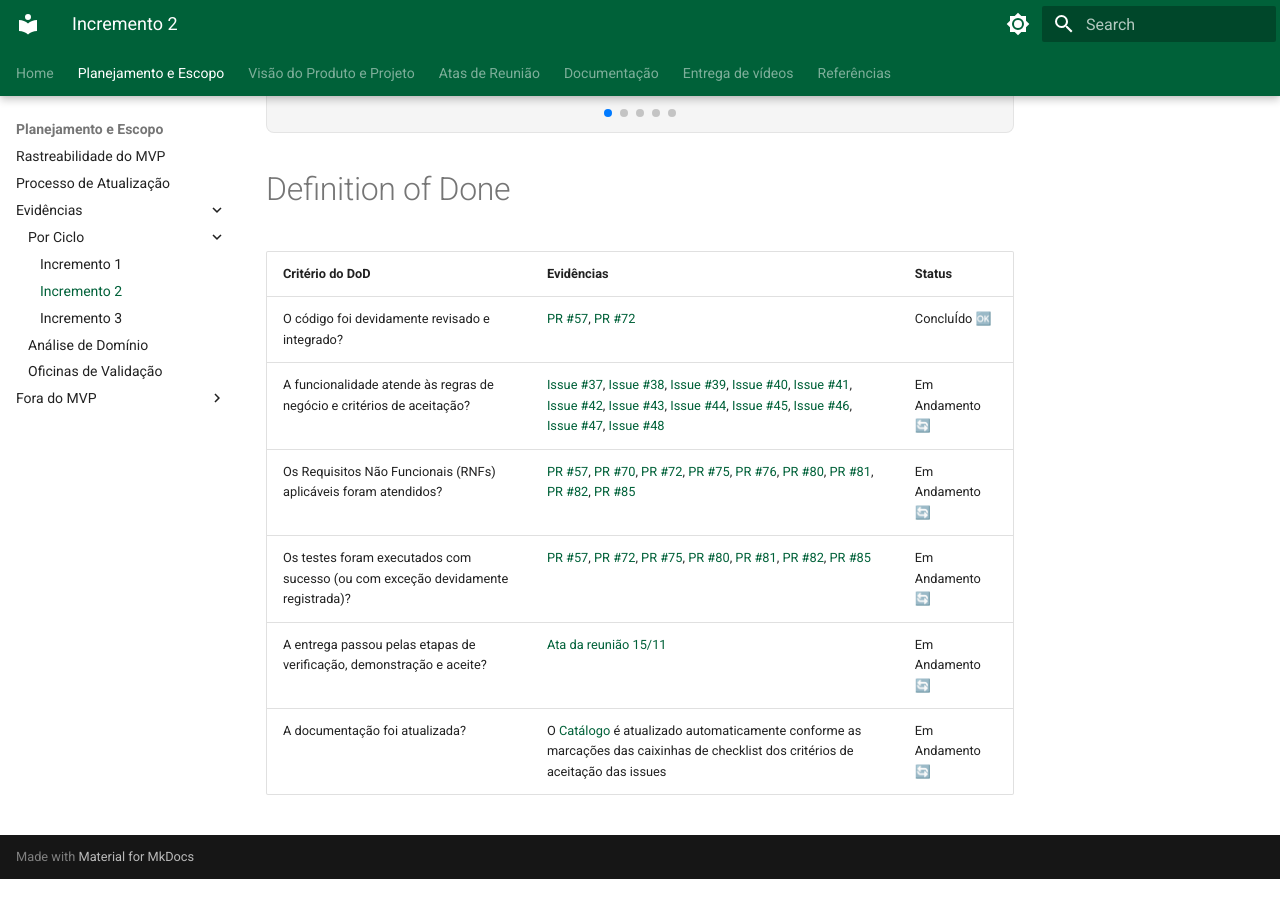
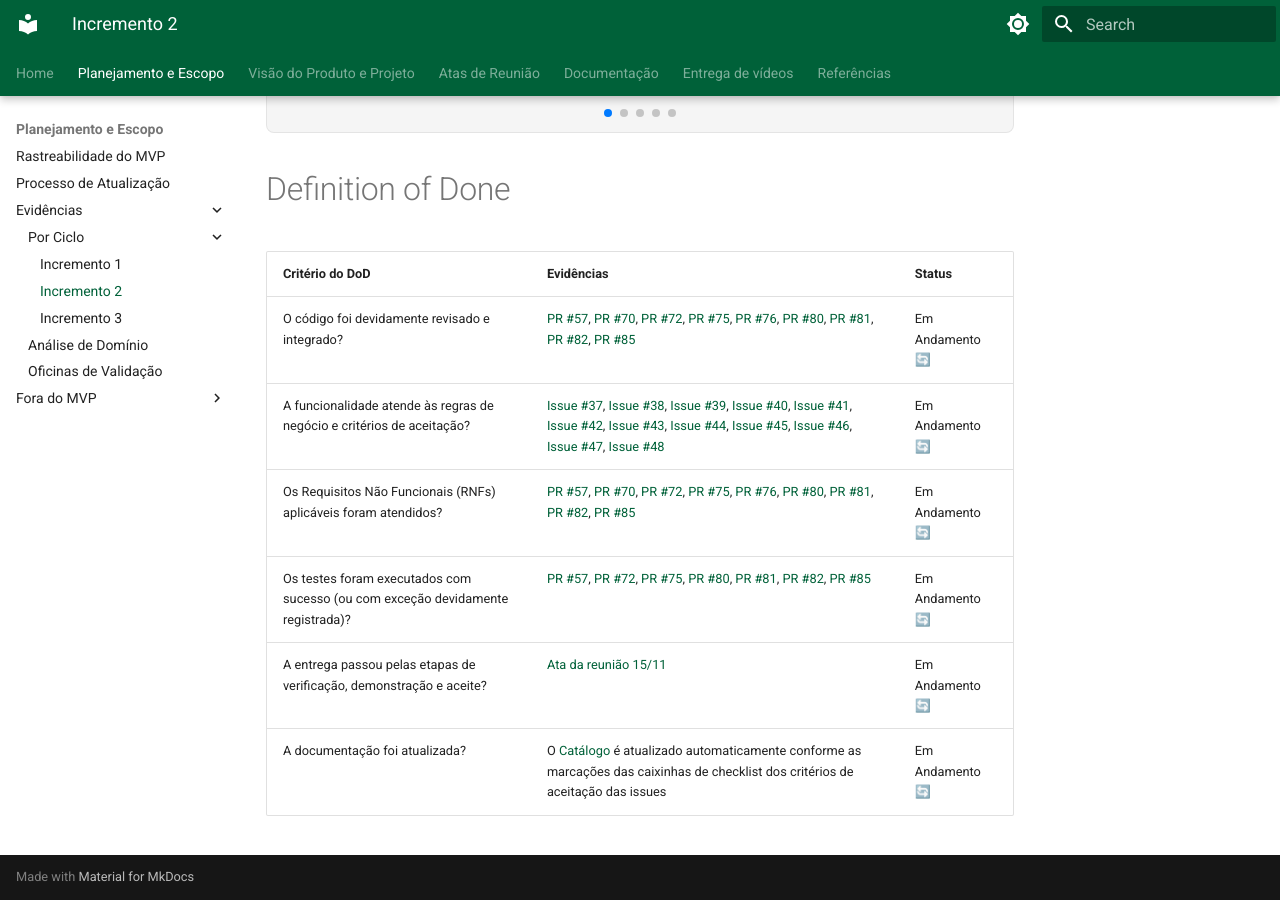
Before and after one commit to mdsreq-fga-unb/REQ-2026.2-T01-IBRADA-NET, an MkDocs documentation site: the page built from docs/evidencias/ciclos/ciclo2.md, in a window 1280 px wide and 900 px high, scrolled down 1302 px. Built offline with MkDocs 1.6.1 and Material for MkDocs 9.7.7, drawn with Linux system fonts in a browser that asks for light colours; before the commit the page ends 2181 px from its top, so only the background shows below that.

Commit message:
fix: adiciona referência que estava faltando em ciclo2.md

```diff
--- a/docs/evidencias/ciclos/ciclo2.md
+++ b/docs/evidencias/ciclos/ciclo2.md
@@ -134,7 +134,7 @@
 
 | Critério do DoD | Evidências | Status |
 | --------------- | ---------- | ------ |
-| O código foi devidamente revisado e integrado? | [PR #57](https://github.com/mdsreq-fga-unb/REQ-2026.2-T01-IBRADA-NET/pull/57), [PR #72](https://github.com/mdsreq-fga-unb/REQ-2026.2-T01-IBRADA-NET/pull/72)| ConcluÍdo 🆗 |
+| O código foi devidamente revisado e integrado? | [PR #57](https://github.com/mdsreq-fga-unb/REQ-2026.2-T01-IBRADA-NET/pull/57), [PR #70](https://github.com/mdsreq-fga-unb/REQ-2026.2-T01-IBRADA-NET/pull/70), [PR #72](https://github.com/mdsreq-fga-unb/REQ-2026.2-T01-IBRADA-NET/pull/72), [PR #75](https://github.com/mdsreq-fga-unb/REQ-2026.2-T01-IBRADA-NET/pull/75), [PR #76](https://github.com/mdsreq-fga-unb/REQ-2026.2-T01-IBRADA-NET/pull/76), [PR #80](https://github.com/mdsreq-fga-unb/REQ-2026.2-T01-IBRADA-NET/pull/80), [PR #81](https://github.com/mdsreq-fga-unb/REQ-2026.2-T01-IBRADA-NET/pull/81), [PR #82](https://github.com/mdsreq-fga-unb/REQ-2026.2-T01-IBRADA-NET/pull/82), [PR #85](https://github.com/mdsreq-fga-unb/REQ-2026.2-T01-IBRADA-NET/pull/85) | Em Andamento 🔄 |
 | A funcionalidade atende às regras de negócio e critérios de aceitação? | [Issue #37](https://github.com/mdsreq-fga-unb/REQ-2026.2-T01-IBRADA-NET/issues/37), [Issue #38](https://github.com/mdsreq-fga-unb/REQ-2026.2-T01-IBRADA-NET/issues/38), [Issue #39](https://github.com/mdsreq-fga-unb/REQ-2026.2-T01-IBRADA-NET/issues/39), [Issue #40](https://github.com/mdsreq-fga-unb/REQ-2026.2-T01-IBRADA-NET/issues/40), [Issue #41](https://github.com/mdsreq-fga-unb/REQ-2026.2-T01-IBRADA-NET/issues/41), [Issue #42](https://github.com/mdsreq-fga-unb/REQ-2026.2-T01-IBRADA-NET/issues/42), [Issue #43](https://github.com/mdsreq-fga-unb/REQ-2026.2-T01-IBRADA-NET/issues/43), [Issue #44](https://github.com/mdsreq-fga-unb/REQ-2026.2-T01-IBRADA-NET/issues/44), [Issue #45](https://github.com/mdsreq-fga-unb/REQ-2026.2-T01-IBRADA-NET/issues/45), [Issue #46](https://github.com/mdsreq-fga-unb/REQ-2026.2-T01-IBRADA-NET/issues/46), [Issue #47](https://github.com/mdsreq-fga-unb/REQ-2026.2-T01-IBRADA-NET/issues/47), [Issue #48](https://github.com/mdsreq-fga-unb/REQ-2026.2-T01-IBRADA-NET/issues/48) | Em Andamento 🔄 |
 | Os Requisitos Não Funcionais (RNFs) aplicáveis foram atendidos? | [PR #57](https://github.com/mdsreq-fga-unb/REQ-2026.2-T01-IBRADA-NET/pull/57), [PR #70](https://github.com/mdsreq-fga-unb/REQ-2026.2-T01-IBRADA-NET/pull/70), [PR #72](https://github.com/mdsreq-fga-unb/REQ-2026.2-T01-IBRADA-NET/pull/72), [PR #75](https://github.com/mdsreq-fga-unb/REQ-2026.2-T01-IBRADA-NET/pull/75), [PR #76](https://github.com/mdsreq-fga-unb/REQ-2026.2-T01-IBRADA-NET/pull/76), [PR #80](https://github.com/mdsreq-fga-unb/REQ-2026.2-T01-IBRADA-NET/pull/80), [PR #81](https://github.com/mdsreq-fga-unb/REQ-2026.2-T01-IBRADA-NET/pull/81), [PR #82](https://github.com/mdsreq-fga-unb/REQ-2026.2-T01-IBRADA-NET/pull/82), [PR #85](https://github.com/mdsreq-fga-unb/REQ-2026.2-T01-IBRADA-NET/pull/85) | Em Andamento 🔄 |
 | Os testes foram executados com sucesso (ou com exceção devidamente registrada)? | [PR #57](https://github.com/mdsreq-fga-unb/REQ-2026.2-T01-IBRADA-NET/pull/57), [PR #72](https://github.com/mdsreq-fga-unb/REQ-2026.2-T01-IBRADA-NET/pull/72), [PR #75](https://github.com/mdsreq-fga-unb/REQ-2026.2-T01-IBRADA-NET/pull/75), [PR #80](https://github.com/mdsreq-fga-unb/REQ-2026.2-T01-IBRADA-NET/pull/80), [PR #81](https://github.com/mdsreq-fga-unb/REQ-2026.2-T01-IBRADA-NET/pull/81), [PR #82](https://github.com/mdsreq-fga-unb/REQ-2026.2-T01-IBRADA-NET/pull/82), [PR #85](https://github.com/mdsreq-fga-unb/REQ-2026.2-T01-IBRADA-NET/pull/85) | Em Andamento 🔄 |
```
